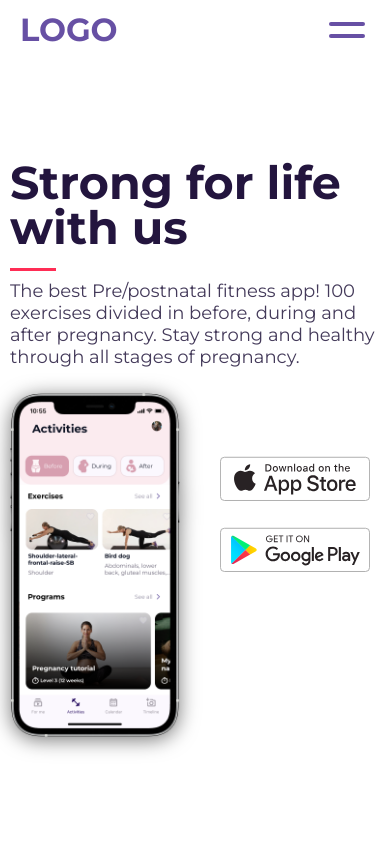
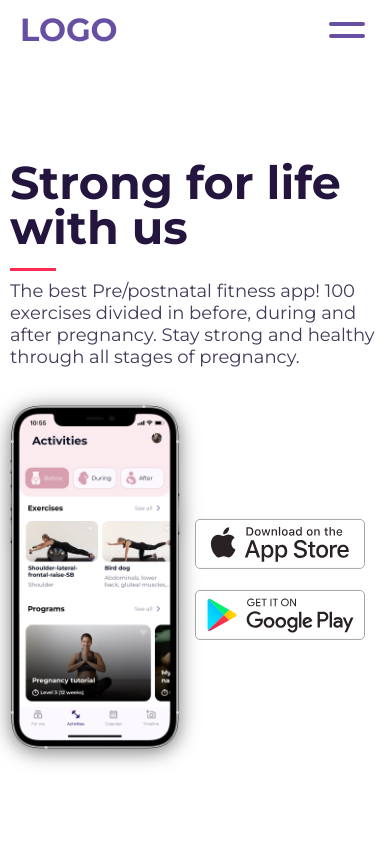
Before and after one commit to KirilCycle/Landing-Page, a Vue app: page /#/ in a window 390 px wide. Shown: the top 844 px of the page. Built offline with nearby package versions, Linux system fonts and the light colour scheme.

Commit message:
HomeBanner update

```diff
--- a/src/pages/Home/components/Banners/HomeBanner.vue
+++ b/src/pages/Home/components/Banners/HomeBanner.vue
@@ -60,6 +60,13 @@
                   </template>
                 </shadow-image>
               </div>
+
+
+
+            </div>
+            <div class="mobile-store-badge-wrap-mobile">
+              <app-store-badge-svg />
+              <google-play-badge-svg />
             </div>
           </div>
         </div>
@@ -126,6 +133,8 @@ export default {
     z-index: -1;
   }
 
+
+
   .text-section {
     max-width: 501px;
     height: 339.95px;
@@ -143,7 +152,6 @@ export default {
       color: $light-text;
       margin-top: 61px;
     }
-
     .mobile-store-badge-wrap {
       cursor: pointer;
       margin-top: $spacing2;
@@ -165,11 +173,13 @@ export default {
   .banner-iphone-section {
     max-width: 537.64px;
     position: relative;
-
     height: 713.01px;
     width: 100%;
     display: flex;
     justify-content: flex-end;
+    .mobile-store-badge-wrap-mobile {
+      display: none;
+    }
 
     img {
       filter: drop-shadow(0px 8px 34px rgba(0, 0, 0, 0.433));
@@ -417,15 +427,12 @@ export default {
         width: 100%;
         box-sizing: border-box;
         .mobile-store-badge-wrap {
-          position: absolute;
-          right: 40px;
-          width: max-content;
-          display: flex;
-          top: 135%;
-          flex-direction: column;
+          width: 0px;
+          height: 0px;
+          visibility: hidden;
         }
         svg {
-          width: 300px;
+          width: 85%;
         }
         svg + svg {
           margin-top: 20px;
@@ -435,15 +442,35 @@ export default {
       .banner-iphone-section {
         margin-top: 25px;
         width: 100%;
-        min-height: 400px;
         display: flex;
         justify-content: start;
         position: relative;
+        max-height: max-content;
         flex-direction: row;
+
+
+        .mobile-store-badge-wrap-mobile {
+          display: flex;
+          align-items: center;
+          flex-direction: column;
+          justify-content: center;
+          position: relative;
+          width: inherit;
+          flex-shrink: 1;
+
+        }
+
+        .main-image-wrap {
+          position: relative;
+          height: max-content;
+          width:max-content;
+
+        }
 
         img {
           width: 210px;
           filter: drop-shadow(0px 3px 10px rgba(0, 0, 0, 0.544));
+          position: relative;
         }
       }
 
@@ -487,9 +514,7 @@ export default {
         .mobile-store-badge-wrap {
           right: 10px;
         }
-        svg {
-          width: 150px;
-        }
+
       }
     }
   }
@@ -510,9 +535,7 @@ export default {
         .mobile-store-badge-wrap {
           right: 5px;
         }
-        svg {
-          width: 150px;
-        }
+
         .text-section-banner-header {
           line-height: 38px;
           font-size: 40px;
@@ -537,9 +560,7 @@ export default {
         .mobile-store-badge-wrap {
           right: 5px;
         }
-        svg {
-          width: 130px;
-        }
+
       }
     }
   }
```
Also changed, not shown: src/svg/LayoutWaveSvg.vue (added, +23 -0 lines), src/svg/LayoutWavesSvg.vue (added, +33 -0 lines).
